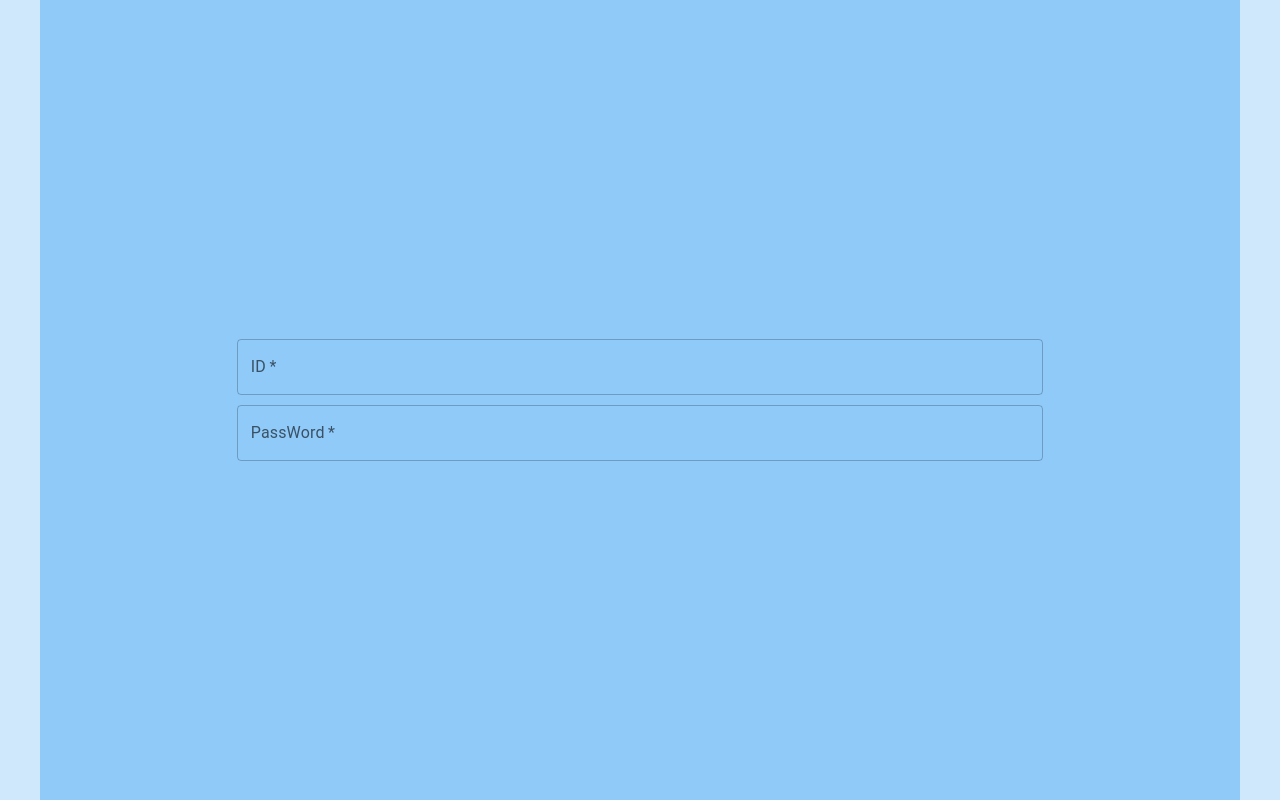
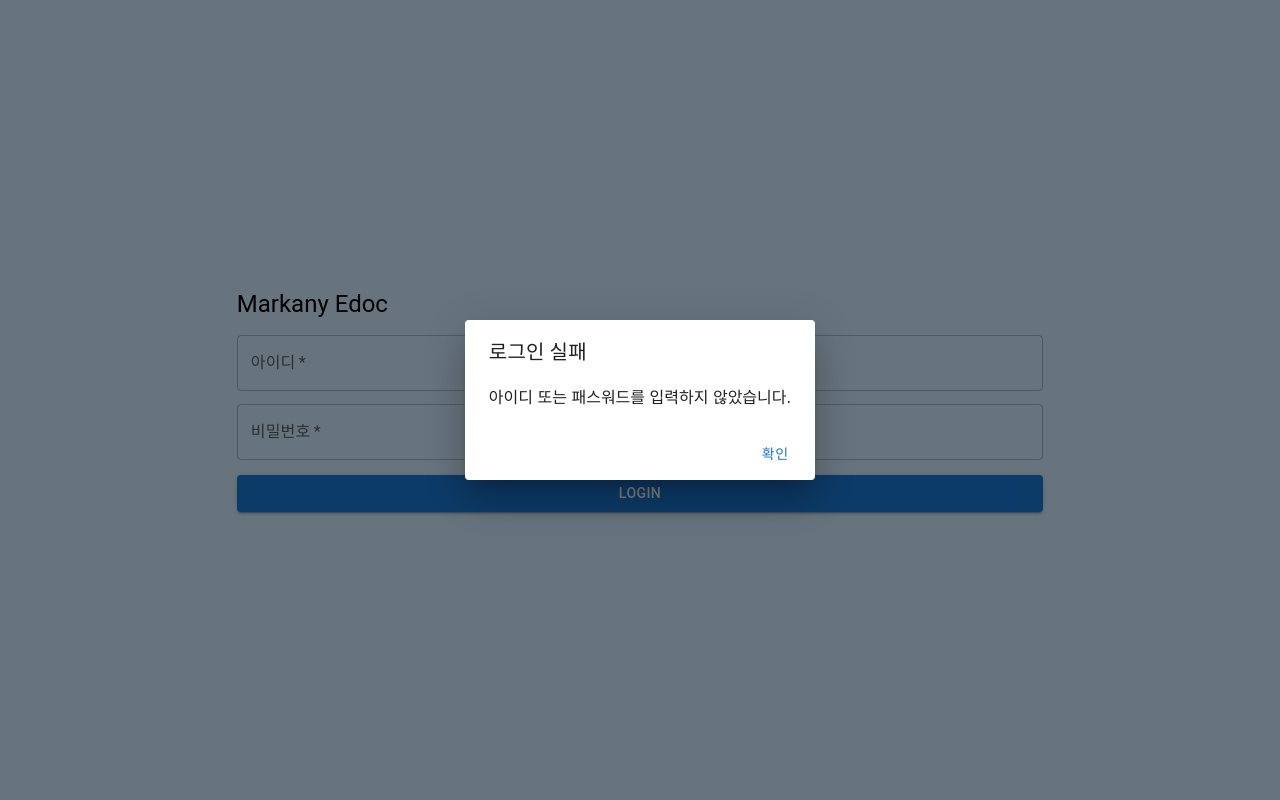
Before and after one commit to EnterRyan/muiProject, a React (Create React App) app: page / in a window 1280 px wide. Built offline with nearby package versions, Linux system fonts and the light colour scheme.

Commit message:
로그인페이지 다이얼로그 및 axios 테스트

```diff
--- a/package.json
+++ b/package.json
@@ -13,6 +13,7 @@
     "@testing-library/jest-dom": "^5.16.5",
     "@testing-library/react": "^13.4.0",
     "@testing-library/user-event": "^13.5.0",
+    "axios": "^1.3.4",
     "react": "^18.2.0",
     "react-dom": "^18.2.0",
     "react-scripts": "^5.0.1",
--- a/src/components/AppLogin.jsx
+++ b/src/components/AppLogin.jsx
@@ -1,32 +1,101 @@
+import { useState } from 'react';
+import axios from 'axios'
 //MUI
 import Container from '@mui/material/Container';
 import Box from '@mui/material/Box';
-import { TextField } from '@mui/material';
+import TextField from '@mui/material/TextField';
+import { useFormControl } from '@mui/material/FormControl';
+import Button from '@mui/material/Button';
+import Typography from '@mui/material/Typography';
+import FormControl from '@mui/material/FormControl';
+import { Dialog, DialogActions, DialogContent, DialogTitle } from '@mui/material';
 
 
+const userInfo = {userId : "",userPassword : ""}
+const POSTLOGINURL = "http://localhost:5000/login";
+const POSTERR = "서버와 통신을 실패하였습니다.";
+const NOTMATCH = "아이디 또는 패스워드가 일치하지 않습니다.";
+const NOTINPUT = "아이디 또는 패스워드를 입력하지 않았습니다.";
+
 export default function AppLogin(){
+  //UnControlled Form set
+  const [userForm, setUserForm] =useState(userInfo);
+  const handleForm = (e)=>{
+    const {name,value} = e.target;
+    setUserForm({...userForm, [name]:value})
+  }
+  //Dialog State
+  const [open, setOpen] = useState(true);
+  const handleDialogClose =(e)=>{setOpen(false)};
+  const handleDialogOpen = (e)=>{setOpen(true)};
+
+  const onCheckEnterkey = (e)=>{
+    if(e.key ==='Enter'){
+      handleLoginData(e);
+    }
+  }
+  const onCheckEscKey = (e)=>{
+    if(e.keyCode===27){
+      handleDialogClose(e);
+    }
+  }
+  //onSubmit Event Fucntion
+  const handleLoginData = (e)=>{
+    e.preventDefault();
+    axios.post(POSTLOGINURL, userForm)
+    .catch()
+    .then()
+
+
+  }
   return (
     <Box sx={{bgcolor:'#cfe8fc', height: '100vh'}}>
-      <Container fixed maxWidth="lg" sx={{bgcolor : 'rgb(144, 202, 249)', height: '100vh', display : 'flex', alignItems : 'center'}}>
+      <Container fixed maxWidth="lg" sx={{ height: '100vh', display : 'flex', alignItems : 'center'}}>
         <Box sx={{width : '70%', margin : '0 auto'}}>
+          <FormControl sx={{width : '100%'}} onKeyDown={onCheckEnterkey}>
+          <Typography variant="h5">
+            Markany Edoc
+          </Typography>
           <TextField
             id='userId'
-            label='ID'
+            name='userId'
+            label='아이디'
             fullWidth
             required
+            sx={{marginTop : '15px'}}
             variant='outlined'
-            />
+            onChange={handleForm}
+            value={userForm.userId}
+          />
+
           <TextField
             id='userPassWord'
-            label='PassWord'
+            name='userPassword'
+            label='비밀번호'
             fullWidth
             required
             type ='password'
-            sx={{marginTop : '10px'}}
+            sx={{marginTop : '13px'}}
             variant='outlined'
-            />
+            onChange={handleForm}
+            value={userForm.userPassword}
+          />
+          <Button type="submit" variant="contained" onClick={handleLoginData} fullWidth  sx={{marginTop : '15px'}}>Login</Button>
+          </FormControl>
         </Box>
       </Container>
+
+      <Dialog open={open} onKeyDown={onCheckEscKey}>
+        <DialogTitle>{`로그인 실패`}</DialogTitle>
+        <DialogContent>{`${NOTINPUT}`}</DialogContent>
+        <DialogActions>
+          <Button onClick={handleDialogClose}>확인</Button>
+        </DialogActions>
+      </Dialog>
     </Box>
   );
 }
+
+/*
+* onKeypress => onKeyDown (ESC키 인식할수있게변경.)
+*/
```
Also changed, not shown: public/Json/DumUserInfo.json (added, +7 -0 lines), 1 other file (tests, documents, lock files or other folders).
